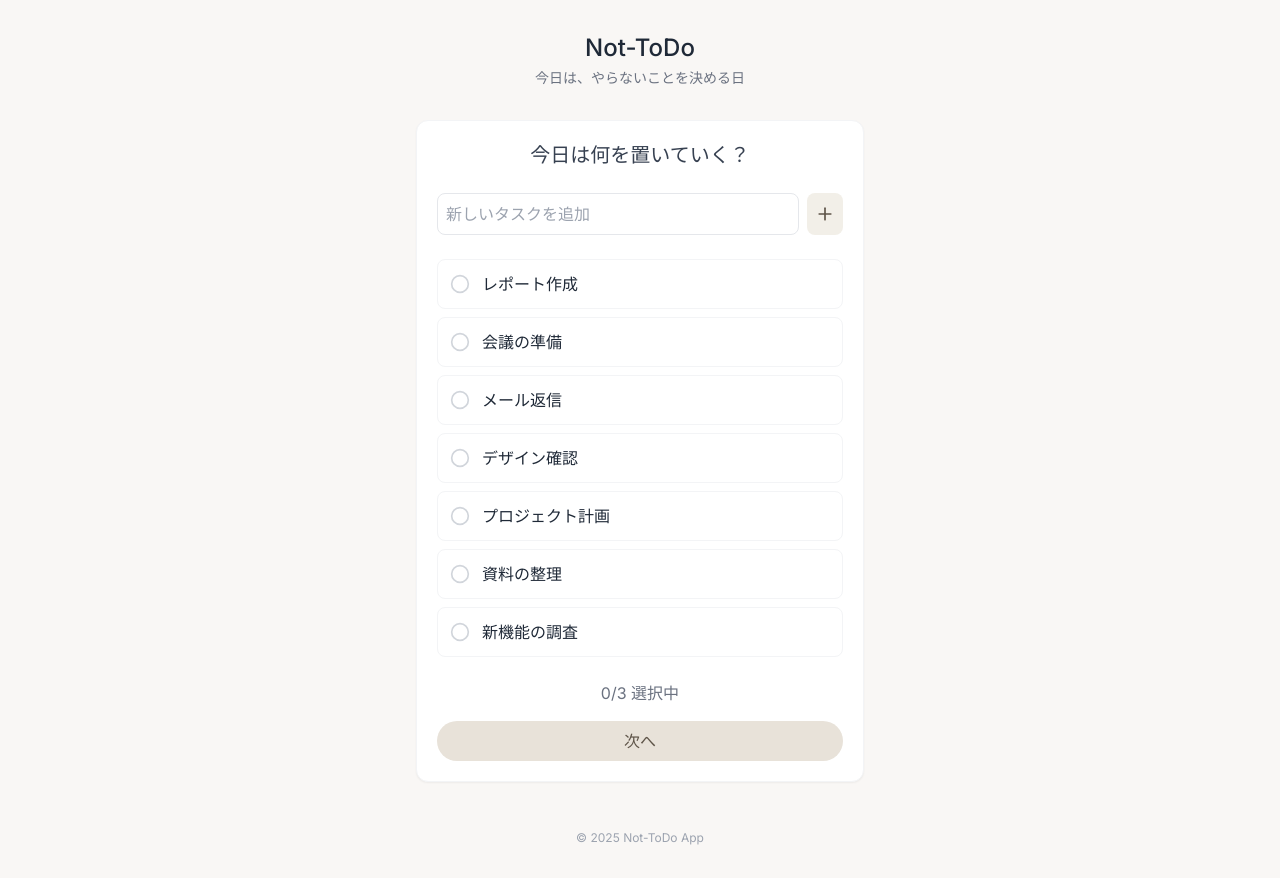
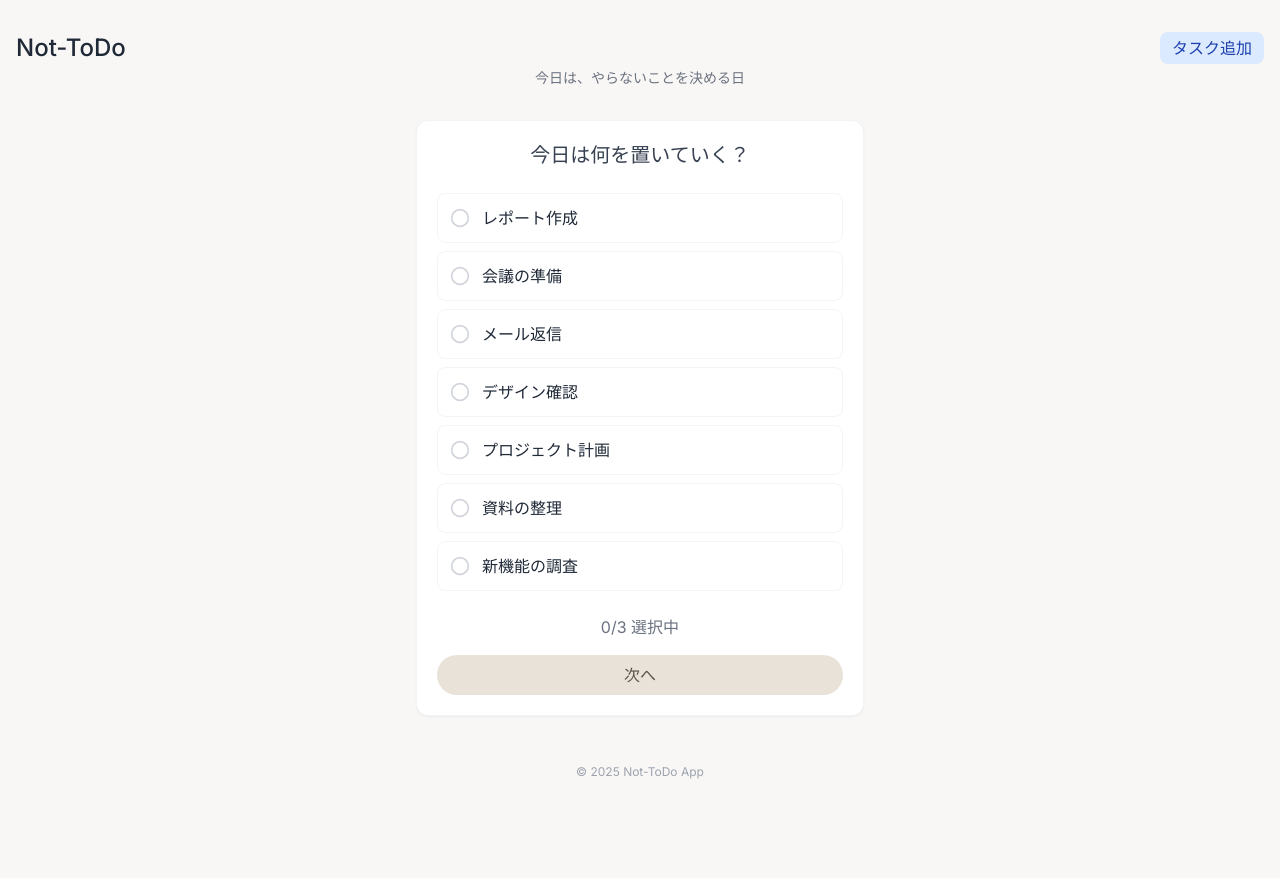
Before and after one commit to Dakuon-Devin/Not_TODO, a React (Vite) app: page / in a window 1280 px wide. After the commit the page ends 812 px from the top, so only its background shows below. Built offline with nearby package versions, Linux system fonts and the light colour scheme; the HTML template or start-up script is replaced by a standard one.

Commit message:
タスク追加機能をヘッダーに移動
Co-Authored-By: Dakuon <takako.recruit@gmail.com>

```diff
--- a/src/App.tsx
+++ b/src/App.tsx
@@ -2,6 +2,7 @@
 import React, { useState, useEffect } from 'react';
 import { Task, AppScreen } from '@/types';
 import { getTasks, saveTasks } from '@/utils/storage';
+import Header from '@/components/Header';
 import TaskSelectionScreen from '@/components/TaskSelectionScreen';
 import ReasonSelectionScreen from '@/components/ReasonSelectionScreen';
 import NotTodoListScreen from '@/components/NotTodoListScreen';
@@ -33,6 +34,12 @@ function App() {
     setCurrentScreen(screen);
   };
 
+  // 新しいタスクを追加
+  const handleAddTask = (newTask: Task) => {
+    const updatedTasks = [...tasks, newTask];
+    handleTasksChange(updatedTasks);
+  };
+
   // ローディング中の表示
   if (isLoading) {
     return (
@@ -44,14 +51,7 @@ function App() {
 
   return (
     <div className="min-h-screen py-8 px-4">
-      <header className="mb-8">
-        <h1 className="text-center text-2xl font-medium text-gray-800">
-          Not-ToDo
-        </h1>
-        <p className="text-center text-gray-500 text-sm mt-1">
-          今日は、やらないことを決める日
-        </p>
-      </header>
+      <Header onAddTask={handleAddTask} />
 
       <main>
         {currentScreen === AppScreen.TASK_SELECTION && (
--- /dev/null
+++ b/src/components/Header.tsx
@@ -0,0 +1,102 @@
+// src/components/Header.tsx
+import React, { useState } from 'react';
+import { FiPlus, FiX } from 'react-icons/fi';
+import { Task } from '@/types';
+import { generateId, getTodayDate } from '@/utils/storage';
+
+interface HeaderProps {
+  onAddTask: (task: Task) => void;
+}
+
+const Header: React.FC<HeaderProps> = ({ onAddTask }) => {
+  const [showModal, setShowModal] = useState(false);
+  const [newTaskTitle, setNewTaskTitle] = useState('');
+
+  // 新しいタスクを追加
+  const handleAddTask = (e: React.FormEvent) => {
+    e.preventDefault();
+    if (!newTaskTitle.trim()) return;
+
+    const newTask: Task = {
+      id: generateId(),
+      title: newTaskTitle.trim(),
+      isNotToDo: false,
+      createdAt: getTodayDate()
+    };
+
+    onAddTask(newTask);
+    setNewTaskTitle('');
+    setShowModal(false);
+  };
+
+  return (
+    <div className="mb-8 relative">
+      <header className="mb-4">
+        <div className="flex justify-between items-center">
+          <h1 className="text-2xl font-medium text-gray-800">
+            Not-ToDo
+          </h1>
+          <button
+            onClick={() => {
+              console.log('Button clicked, setting showModal to true');
+              setShowModal(true);
+            }}
+            className="px-3 py-1 rounded-lg bg-blue-100 hover:bg-blue-200 focus:outline-none text-blue-800"
+            type="button"
+          >
+            タスク追加
+          </button>
+        </div>
+        <p className="text-center text-gray-500 text-sm mt-1">
+          今日は、やらないことを決める日
+        </p>
+      </header>
+
+      {/* タスク追加モーダル */}
+      {showModal && (
+        <div className="fixed inset-0 bg-black bg-opacity-50 flex items-center justify-center z-50" onClick={() => setShowModal(false)}>
+          <div className="bg-white rounded-lg p-6 w-full max-w-md mx-4" onClick={(e) => e.stopPropagation()}>
+            <div className="flex justify-between items-center mb-4">
+              <h3 className="text-lg font-medium text-gray-700">
+                新しいタスクを追加
+              </h3>
+              <button
+                onClick={() => setShowModal(false)}
+                className="text-gray-500 hover:text-gray-700"
+                type="button"
+              >
+                <FiX size={20} />
+              </button>
+            </div>
+
+            <form onSubmit={handleAddTask}>
+              <div className="flex gap-2 mb-4">
+                <input
+                  type="text"
+                  value={newTaskTitle}
+                  onChange={(e) => setNewTaskTitle(e.target.value)}
+                  placeholder="新しいタスクを追加"
+                  className="flex-1 p-2 border border-gray-200 rounded-lg focus:outline-none focus:ring-1 focus:ring-blue-300"
+                  autoFocus
+                />
+                <button
+                  type="submit"
+                  className="p-2 bg-blue-100 text-blue-800 rounded-lg hover:bg-blue-200"
+                  disabled={!newTaskTitle.trim()}
+                >
+                  <FiPlus size={20} />
+                </button>
+              </div>
+            </form>
+
+            <div className="text-sm text-gray-500 mt-2">
+              ここに将来的に各種APIとの連携設定などを追加予定
+            </div>
+          </div>
+        </div>
+      )}
+    </div>
+  );
+};
+
+export default Header;
--- a/src/components/TaskSelectionScreen.tsx
+++ b/src/components/TaskSelectionScreen.tsx
@@ -1,25 +1,20 @@
 // src/components/TaskSelectionScreen.tsx
-import React, { useState } from 'react';
+import React from 'react';
 import { Task, AppScreen } from '@/types';
 import { motion } from 'framer-motion';
-import { FiCircle, FiCheckCircle, FiPlus } from 'react-icons/fi';
-import { generateId, getTodayDate } from '@/utils/storage';
+import { FiCircle, FiCheckCircle } from 'react-icons/fi';
 
 interface TaskSelectionScreenProps {
   tasks: Task[];
   onTasksChange: (tasks: Task[]) => void;
   onScreenChange: (screen: AppScreen) => void;
-  selectedTask?: Task;
 }
 
 const TaskSelectionScreen: React.FC<TaskSelectionScreenProps> = ({
   tasks,
   onTasksChange,
-  onScreenChange,
-  selectedTask
+  onScreenChange
 }) => {
-  const [newTaskTitle, setNewTaskTitle] = useState('');
-
   // Not-ToDo として選択されたタスクの数
   const selectedCount = tasks.filter(task => task.isNotToDo).length;
   const MAX_SELECTION = 3;
@@ -47,22 +42,6 @@ const TaskSelectionScreen: React.FC<TaskSelectionScreenProps> = ({
     onTasksChange(updatedTasks);
   };
 
-  // 新しいタスクを追加
-  const addNewTask = (e: React.FormEvent) => {
-    e.preventDefault();
-    if (!newTaskTitle.trim()) return;
-
-    const newTask: Task = {
-      id: generateId(),
-      title: newTaskTitle.trim(),
-      isNotToDo: false,
-      createdAt: getTodayDate()
-    };
-
-    onTasksChange([...tasks, newTask]);
-    setNewTaskTitle('');
-  };
-
   // 次の画面へ進む（理由選択へ）
   const goToReasonSelection = () => {
     const firstNotTodo = tasks.find(task => task.isNotToDo && !task.reason);
@@ -84,26 +63,6 @@ const TaskSelectionScreen: React.FC<TaskSelectionScreenProps> = ({
       <h2 className="text-xl text-center text-gray-700 mb-6">
         今日は何を置いていく？
       </h2>
-
-      {/* タスク入力フォーム */}
-      <form onSubmit={addNewTask} className="mb-6">
-        <div className="flex gap-2">
-          <input
-            type="text"
-            value={newTaskTitle}
-            onChange={(e) => setNewTaskTitle(e.target.value)}
-            placeholder="新しいタスクを追加"
-            className="flex-1 p-2 border border-gray-200 rounded-lg focus:outline-none focus:ring-1 focus:ring-sand-300"
-          />
-          <button
-            type="submit"
-            className="p-2 bg-sand-100 text-sand-800 rounded-lg hover:bg-sand-200"
-            disabled={!newTaskTitle.trim()}
-          >
-            <FiPlus size={20} />
-          </button>
-        </div>
-      </form>
 
       {/* タスクリスト */}
       <div className="mb-6">
```
